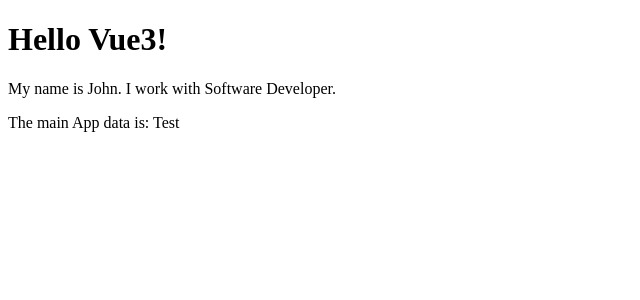
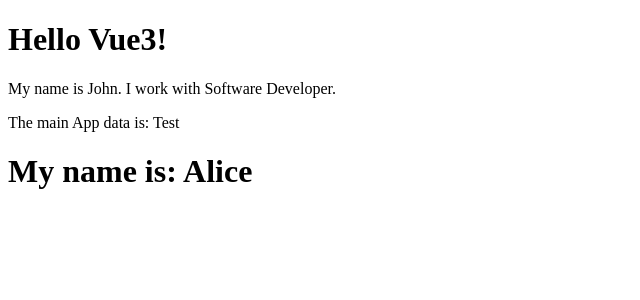
Before and after one commit to joaoflaviosantos/vue3-study, a Vue app in the folder vue3-vite/: page / in a window 1280 px wide. Shown: the top 300 px of the page, without its empty margins (0-640 px from the left). Built offline with nearby package versions, Linux system fonts and the light colour scheme.

Commit message:
feat: Adding LifeCycle to Life Cycle Hooks study

```diff
--- a/vue3-vite/src/App.vue
+++ b/vue3-vite/src/App.vue
@@ -1,15 +1,18 @@
 <template>
   <FirstComponent />
   <p>The main App data is: {{ testing }}</p>
+  <LifeCycle />
 </template>
 
 <script>
 import FirstComponent from "./components/FirstComponent.vue";
+import LifeCycle from "./components/LifeCycle.vue";
 
 export default {
   name: "App",
   components: {
     FirstComponent,
+    LifeCycle,
   },
   data() {
     return {
--- a/vue3-vite/src/components/FirstComponent.vue
+++ b/vue3-vite/src/components/FirstComponent.vue
@@ -1,6 +1,8 @@
 <template>
-  <h1>Hello Vue3!</h1>
-  <p>My name is {{ name }}. I work with {{ occupation }}.</p>
+  <div>
+    <h1>Hello Vue3!</h1>
+    <p>My name is {{ name }}. I work with {{ occupation }}.</p>
+  </div>
 </template>
 
 <script>
--- /dev/null
+++ b/vue3-vite/src/components/LifeCycle.vue
@@ -0,0 +1,26 @@
+<template>
+  <div>
+    <h1>My name is: {{ name }}</h1>
+  </div>
+</template>
+
+<script>
+export default {
+  name: "LifeCycle",
+  data() {
+    return {
+      name: "Nothing",
+    };
+  },
+  created() {
+    setTimeout(() => {
+      this.name = "John";
+    }, 1000);
+  },
+  mounted() {
+    setTimeout(() => {
+      this.name = "Alice";
+    }, 2000);
+  },
+};
+</script>
```
